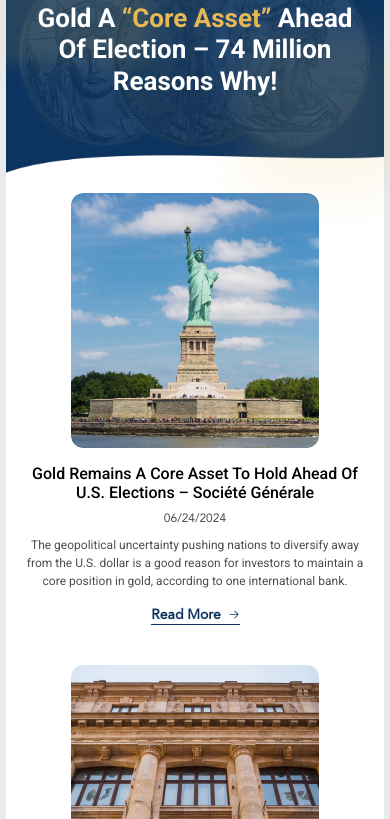
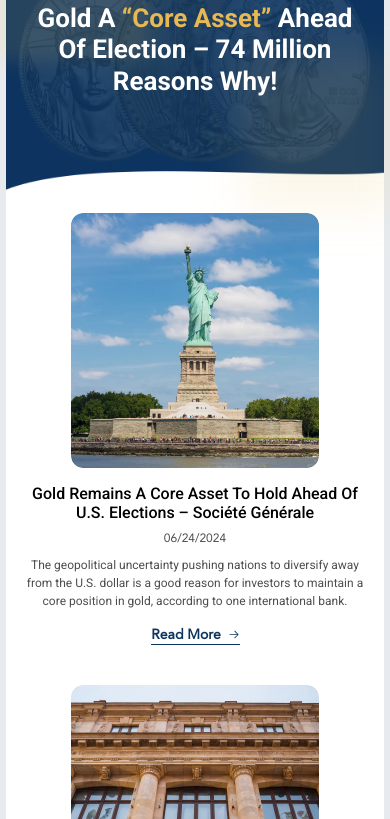
Before and after one commit to Priyanka-390/patriot, a plain HTML site: page index.html in a window 390 px wide. Shown: the part 88-907 px from the top of the page. Drawn offline with Linux system fonts and the light colour scheme.

Commit message:
height increase

```diff
--- a/index.html
+++ b/index.html
@@ -76,8 +76,8 @@
         .bg_100 {
           background-size: 122% 100% !important;
         }
-        .max_h_300{
-          max-height: 300px !important;
+        .max_h_320{
+          max-height: 320px !important;
         }
         .px_0 {
           padding-left: 0 !important;
@@ -168,7 +168,7 @@
         >
           <!-- ====== HERO SECTION ======= -->
           <div
-            class="p_20_20_63 bg_100 max_h_300"
+            class="p_20_20_63 bg_100 max_h_320"
             style="
               background-image: url(./assets/images/webp/hero-bg.webp);
               background-position: center;
```
